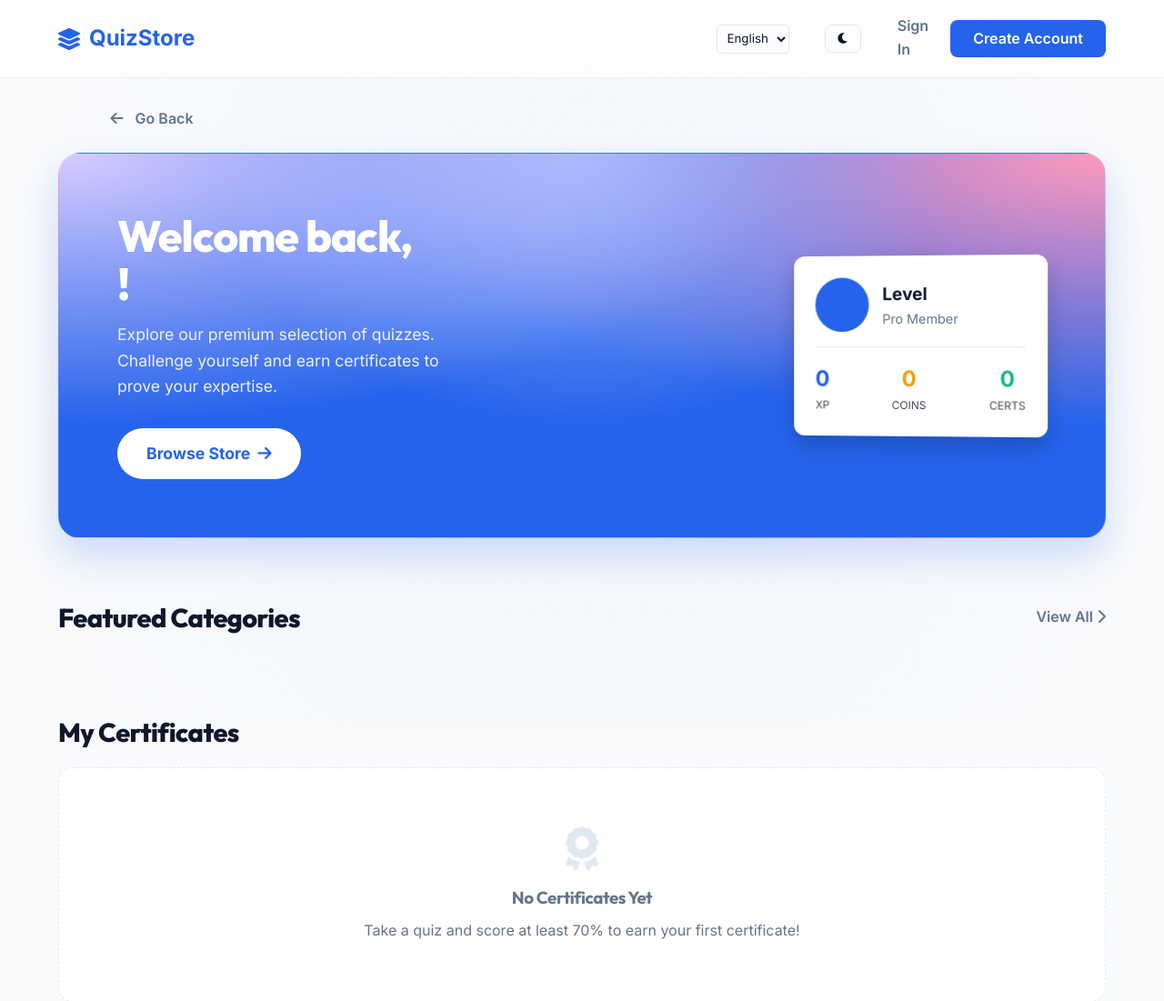
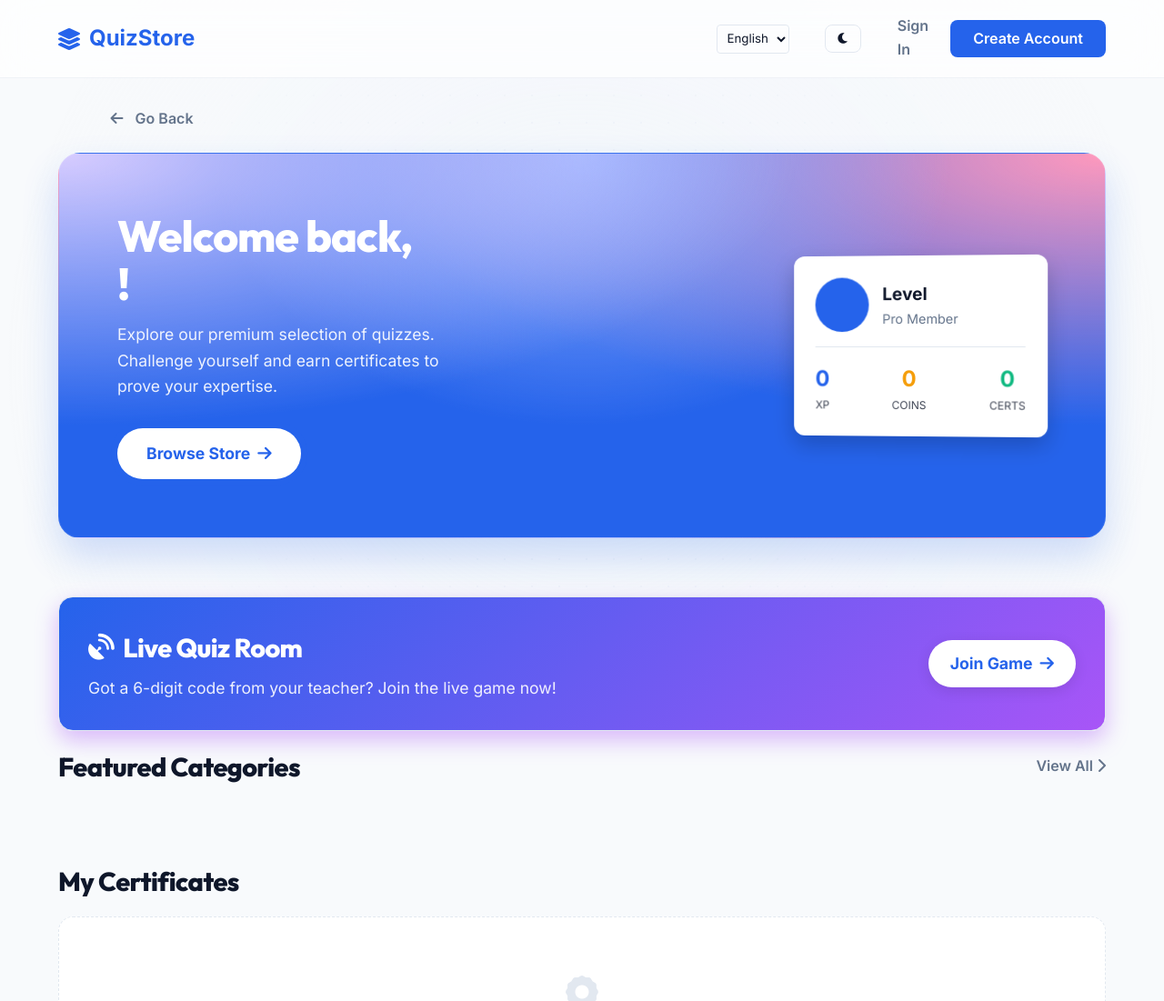
Before and after one commit to ronakdevaliya7-max/quizemaster-game, a Python web app: template qgame/templates/user/dashboard.html in a window 1280 px wide. Shown: the top 1101 px of the page at 91% size. Run offline with Jinja, Linux system fonts and the light colour scheme; the template is opened without the code that fills it, so the values that code supplies are empty.

Commit message:
feat: add Join Live Quiz banner to user dashboard and fix hardcoded join URL

```diff
--- a/qgame/templates/teacher/live_room.html
+++ b/qgame/templates/teacher/live_room.html
@@ -24,7 +24,7 @@
             <div style="font-size: 3.5rem; font-weight: 800; letter-spacing: 10px; color: var(--text-primary); margin: 20px 0;">
                 {{ live_session.room_code }}
             </div>
-            <p style="color: var(--text-secondary); margin-top: 10px; font-size: 0.9rem;">Ask students to go to <strong>qgame.com/join</strong></p>
+            <p style="color: var(--text-secondary); margin-top: 10px; font-size: 0.9rem;">Ask students to go to <strong>{{ request.host }}/join</strong></p>
         </div>
 
         <div id="content-link" style="text-align: center; padding: 20px 0; display: none;">
--- a/qgame/templates/user/dashboard.html
+++ b/qgame/templates/user/dashboard.html
@@ -68,6 +68,21 @@
 </section>
 
 <div style="max-width: 1200px; margin: 0 auto;">
+
+    <!-- Join Live Quiz Banner -->
+    <div class="card mb-4" style="background: linear-gradient(135deg, var(--primary) 0%, #a855f7 100%); color: white; padding: 2rem; border-radius: var(--radius); display: flex; justify-content: space-between; align-items: center; box-shadow: 0 10px 25px rgba(168, 85, 247, 0.4);">
+        <div>
+            <h2 style="font-size: 1.8rem; font-weight: 800; margin-bottom: 0.5rem; display: flex; align-items: center; gap: 10px;">
+                <i class="fas fa-satellite-dish"></i> Live Quiz Room
+            </h2>
+            <p style="font-size: 1.1rem; opacity: 0.9;">Got a 6-digit code from your teacher? Join the live game now!</p>
+        </div>
+        <div>
+            <a href="{{ url_for('join_live_session') }}" class="btn" style="background: white; color: var(--primary); font-size: 1.1rem; padding: 12px 24px; border-radius: 50px; font-weight: 800; box-shadow: 0 4px 15px rgba(0,0,0,0.1); transition: transform 0.2s;">
+                Join Game <i class="fas fa-arrow-right"></i>
+            </a>
+        </div>
+    </div>
 
     <!-- Featured Quizzes (Storefront) -->
     <div id="store" class="d-flex justify-between align-center mb-4">
```
